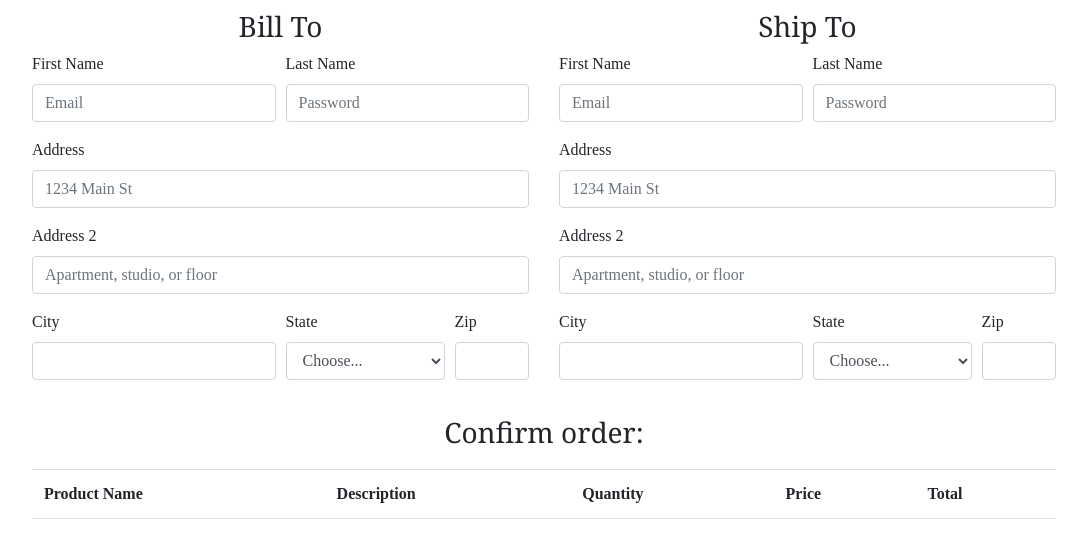
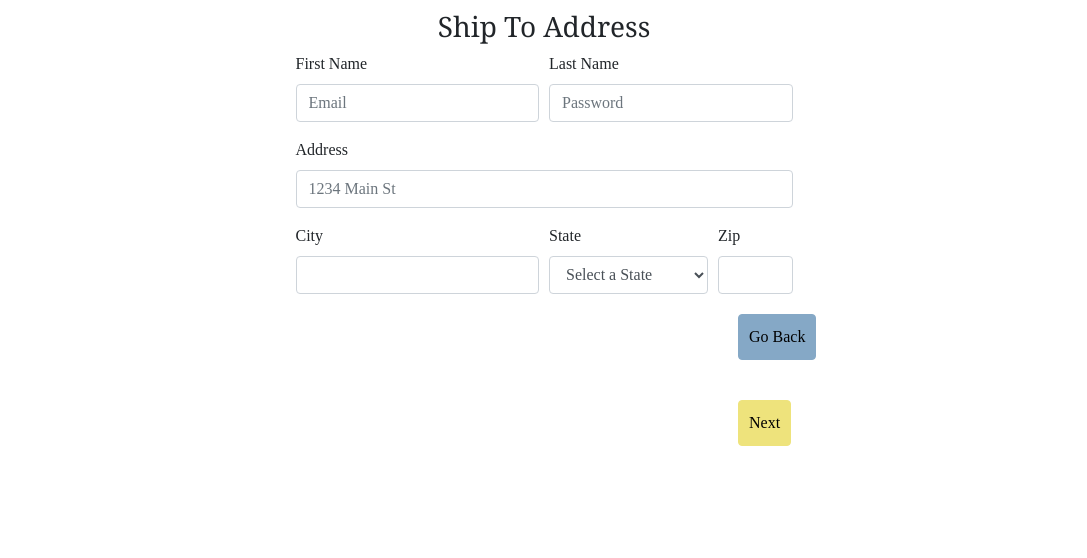
Before and after one commit to theresa-e/good_stuffs, a Django app: template apps/ecommerce/templates/ecommerce/checkout.html in a window 1280 px wide. Shown: the part 80-638 px from the top of the page, without its empty margins (96-1183 px from the left). Run offline with Django 3.2, Linux system fonts and the light colour scheme; the template is opened without the code that fills it, so the values that code supplies are empty; parts of the project's set-up code (start-up, migrations or seed data) failed here and were passed over; some libraries are stand-ins or nearby versions; some web fonts are replaced.

Commit message:
Updated checkout page and added comments to views.py.

```diff
--- a/apps/ecommerce/models.py
+++ b/apps/ecommerce/models.py
@@ -70,8 +70,8 @@
             errors['email_format'] = "Please enter a valid email."
         if len(email_check) > 0:
             if requestPOST['email'] == user.email:
+                # User didn't change email
                 pass
-                # User didn't change email
             else:
                 errors['email_exists'] = "The email you entered is already in use. Please enter a different one."
         return errors
@@ -132,6 +132,7 @@
         return "<User object: {} {} {} {}>".format(self.first_name, self.last_name, self.email, self.user_type)
 
 class Address(models.Model):
+    name = models.CharField(max_length=50)
     street = models.CharField(max_length=30)
     city = models.CharField(max_length=30)
     state = models.CharField(max_length=2)
@@ -144,7 +145,6 @@
     buyer = models.ForeignKey(User, related_name="ordered_by")
     items = models.ManyToManyField(Product, related_name="products_ordered") # list of products ordered
     ship_to = models.ForeignKey(Address, related_name="shipto_address")
-    bill_to = models.ForeignKey(Address, related_name="billto_address")
-    status = models.CharField(max_length=10) # will change when order ships and is delivered.
+    status = models.CharField(max_length=10, default="Pending") # will change when order ships and is delivered.
     created_at = models.DateTimeField(auto_now_add=True)
     updated_at = models.DateTimeField(auto_now=True)
--- a/apps/ecommerce/static/ecommerce/css/general.css
+++ b/apps/ecommerce/static/ecommerce/css/general.css
@@ -26,6 +26,34 @@
 .nav-item {
     color: #fff;
     font-family: "Inconsolata";
+}
+
+/* ---------- BUTTONS ---------- */
+.btn {
+    margin: 20px;
+    padding: 10px;
+}
+.btn-primary {
+    background-color: #eee37c;
+    border-color: #eee37c;
+    color: #000000;
+}
+
+.btn-primary:hover {
+    background-color: #718b6d;
+    border-color: #718b6d;
+}
+
+.btn-secondary {
+    background-color: #85a8c6;
+    border-color: #85a8c6;
+    color: #000;
+}
+
+.btn-secondary:hover {
+    background-color: #80909f;
+    border-color: #85a8c6;
+    color: #fff;
 }
 
 /* ---------- WELCOME PAGE ---------- */
@@ -73,19 +101,6 @@
     height: 100%;
     position: absolute;
     z-index: -1;
-}
-
-.btn-primary {
-    background-color: #eee37c;
-    border-color: #eee37c;
-    color: #000000;
-    margin: 20px;
-    padding: 20px;
-}
-
-.btn-primary:hover {
-    background-color: #718b6d;
-    border-color: #718b6d;
 }
 
 .icon {
@@ -190,6 +205,7 @@
     color: rgb(55, 116, 55);
     font-weight: bold;
     font-size: 1.2rem;
+    margin-right: 10px;
 }
 
 /* ---------- ACCOUNT INFO ---------- */
@@ -208,7 +224,12 @@
 }
 
 .cart-table {
-    margin-top: 20px;
+    margin-top: 40px;
+}
+
+.btn-container {
+    display: flex;
+    justify-content: space-between;
 }
 
 /* ---------- RESPONSIVE ---------- */
@@ -221,4 +242,5 @@
         margin: 10px 0;
         padding: 10px;
     }
+
 }
--- a/apps/ecommerce/templates/ecommerce/checkout.html
+++ b/apps/ecommerce/templates/ecommerce/checkout.html
@@ -66,11 +66,11 @@
         </div>
     </nav>
     <div class="checkout-container">
-        <div class="row ">
-            <div class="col">
-                <!-- BILL TO INFORMATION -->
-                <h3 class="title">Bill To</h3>
-                <form>
+        <div class="row checkout-address">
+            <div class="col col-lg-6 col-sm-12" style="margin: 0 auto;">
+                <!-- SHIP TO -->
+                <h3 class="title">Ship To Address</h3>
+                <form action="/create_address" method="post">
                     <div class="form-row">
                         <div class="form-group col-md-6">
                             <label for="first-name">First Name</label>
@@ -85,72 +85,83 @@
                         <label for="shipto-address">Address</label>
                         <input type="text" class="form-control" id="inputAddress" placeholder="1234 Main St">
                     </div>
-                    <div class="form-group">
-                        <label for="inputAddress2">Address 2</label>
-                        <input type="text" class="form-control" id="inputAddress2" placeholder="Apartment, studio, or floor">
-                    </div>
                     <div class="form-row">
                         <div class="form-group col-md-6">
-                            <label for="inputCity">City</label>
+                            <label for="shipto-city">City</label>
                             <input type="text" class="form-control" id="inputCity">
                         </div>
                         <div class="form-group col-md-4">
-                            <label for="inputState">State</label>
-                            <select id="inputState" class="form-control">
-                                <option selected>Choose...</option>
-                                <option>...</option>
+                            <label for="shipto-state">State</label>
+                            <select class="form-control">
+                                <option value="" selected="selected">Select a State</option>
+                                <option value="AL">Alabama</option>
+                                <option value="AK">Alaska</option>
+                                <option value="AZ">Arizona</option>
+                                <option value="AR">Arkansas</option>
+                                <option value="CA">California</option>
+                                <option value="CO">Colorado</option>
+                                <option value="CT">Connecticut</option>
+                                <option value="DE">Delaware</option>
+                                <option value="DC">District Of Columbia</option>
+                                <option value="FL">Florida</option>
+                                <option value="GA">Georgia</option>
+                                <option value="HI">Hawaii</option>
+                                <option value="ID">Idaho</option>
+                                <option value="IL">Illinois</option>
+                                <option value="IN">Indiana</option>
+                                <option value="IA">Iowa</option>
+                                <option value="KS">Kansas</option>
+                                <option value="KY">Kentucky</option>
+                                <option value="LA">Louisiana</option>
+                                <option value="ME">Maine</option>
+                                <option value="MD">Maryland</option>
+                                <option value="MA">Massachusetts</option>
+                                <option value="MI">Michigan</option>
+                                <option value="MN">Minnesota</option>
+                                <option value="MS">Mississippi</option>
+                                <option value="MO">Missouri</option>
+                                <option value="MT">Montana</option>
+                                <option value="NE">Nebraska</option>
+                                <option value="NV">Nevada</option>
+                                <option value="NH">New Hampshire</option>
+                                <option value="NJ">New Jersey</option>
+                                <option value="NM">New Mexico</option>
+                                <option value="NY">New York</option>
+                                <option value="NC">North Carolina</option>
+                                <option value="ND">North Dakota</option>
+                                <option value="OH">Ohio</option>
+                                <option value="OK">Oklahoma</option>
+                                <option value="OR">Oregon</option>
+                                <option value="PA">Pennsylvania</option>
+                                <option value="RI">Rhode Island</option>
+                                <option value="SC">South Carolina</option>
+                                <option value="SD">South Dakota</option>
+                                <option value="TN">Tennessee</option>
+                                <option value="TX">Texas</option>
+                                <option value="UT">Utah</option>
+                                <option value="VT">Vermont</option>
+                                <option value="VA">Virginia</option>
+                                <option value="WA">Washington</option>
+                                <option value="WV">West Virginia</option>
+                                <option value="WI">Wisconsin</option>
+                                <option value="WY">Wyoming</option>
                             </select>
                         </div>
                         <div class="form-group col-md-2">
-                            <label for="inputZip">Zip</label>
-                            <input type="text" class="form-control" id="inputZip">
+                            <label for="shipto-zip">Zip</label>
+                            <input type="text" class="form-control" name="shipto-zip>
                         </div>
                     </div>
-                </form>
-            </div>
-            <div class="col">
-                <!-- SHIP TO -->
-                <h3 class="title">Ship To</h3>
-                <form>
-                    <div class="form-row">
-                        <div class="form-group col-md-6">
-                            <label for="first-name">First Name</label>
-                            <input type="text" class="form-control" id="inputEmail4" placeholder="Email" value="{{ user.first_name }}">
-                        </div>
-                        <div class="form-group col-md-6">
-                            <label for="last-name">Last Name</label>
-                            <input type="text" class="form-control" id="inputPassword4" placeholder="Password" value="{{ user.last_name }}">
-                        </div>
-                    </div>
-                    <div class="form-group">
-                        <label for="shipto-address">Address</label>
-                        <input type="text" class="form-control" id="inputAddress" placeholder="1234 Main St">
-                    </div>
-                    <div class="form-group">
-                        <label for="inputAddress2">Address 2</label>
-                        <input type="text" class="form-control" id="inputAddress2" placeholder="Apartment, studio, or floor">
-                    </div>
-                    <div class="form-row">
-                        <div class="form-group col-md-6">
-                            <label for="inputCity">City</label>
-                            <input type="text" class="form-control" id="inputCity">
-                        </div>
-                        <div class="form-group col-md-4">
-                            <label for="inputState">State</label>
-                            <select id="inputState" class="form-control">
-                                <option selected>Choose...</option>
-                                <option>...</option>
-                            </select>
-                        </div>
-                        <div class="form-group col-md-2">
-                            <label for="inputZip">Zip</label>
-                            <input type="text" class="form-control" id="inputZip">
-                        </div>
+                    <div class="btn-container">
+                        <a href="/visit_cart" class="btn btn-secondary">Go Back</a>
+                        <input type="submit" class="btn btn-primary" value="Next">
                     </div>
                 </form>
             </div>
         </div>
-        <section class="table-responsive cart-table">
+
+        <!-- CONFIRM ORDER -->
+        <!-- <section class="table-responsive cart-table">
             <h3 class="title">Confirm order:</h3>
             <table class="cart-table table">
                 <thead>
@@ -172,7 +183,7 @@
                 <tr>
                 </tr>
             </table>
-        </section>
+        </section> -->
     </div>
 </body>
 
--- a/apps/ecommerce/urls.py
+++ b/apps/ecommerce/urls.py
@@ -2,32 +2,39 @@
 from . import views           # This line is new!
 
 urlpatterns = [
-    # route for the homepage!
+    # Route for the homepage
     url(r'^$', views.index),
+
     # route for categories/all good stuff
     url(r'^categories', views.categories),
-    # login / registration
+
+    # Login / registration
     url(r'^login', views.login),
     url(r'^create-acct', views.create_acct),
-    # handles form data for new user
+
+    # Handle form data for new user
     url(r'^process_new_user', views.process_new_user),
-    # handles form data for login request
+
+    # Handle form data for login request
     url(r'^process_login', views.process_login),
     url(r'^logout', views.logout),
-    # edit account info view
+
+    # Edit account info view
     url(r'^account/(?P<id>\d+)/edit', views.edit_acct_info),
     url(r'^account/(?P<id>\d+)/process', views.process_edit_acct),
-    # display account info
+
+    # Display user's account info
     url(r'^account/(?P<id>\d+)', views.account_info),
-    # route to admin dashboard
+
+    # Cart and checkout routes
     url(r'^add_to_cart', views.add_to_cart),
-    # view cart
     url(r'^visit_cart', views.visit_cart),
     url(r'^remove_item/(?P<name>\d+)', views.remove_item_cart),
     url(r'^process_charge', views.charge),
     url(r'^checkout', views.checkout),
+    url(r'^create_address', views.create_address),
 
-    # View all orders, products, and users.
+    # View all orders, products, and users. *Admin access only*
     url(r'^admin/orders', views.orders),
     url(r'^admin/products', views.products),
     url(r'^admin/users', views.users),
```
Also changed, not shown: apps/ecommerce/views.py (+30 -16 lines), apps/ecommerce/templates/ecommerce/customers.html (deleted).
